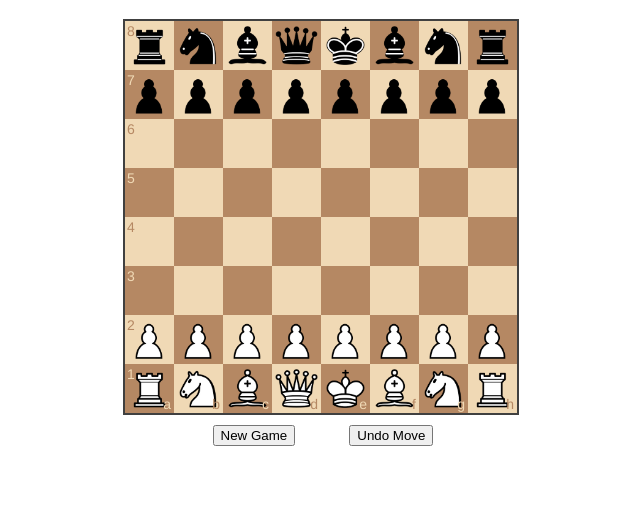
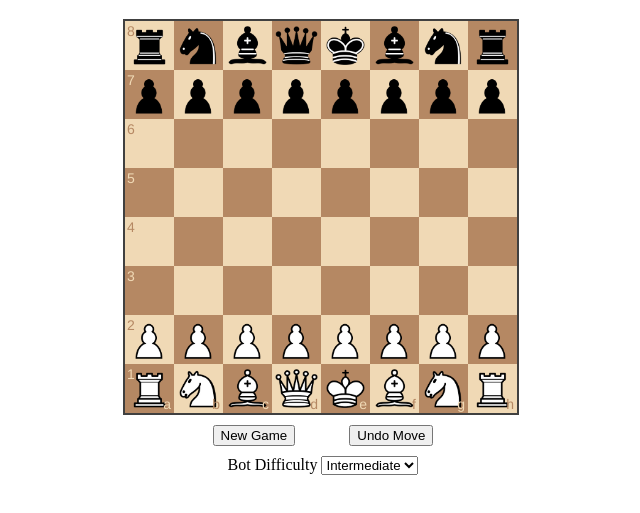
Before and after one commit to RogueNPC/chessbot, a website: page index.html in a window 1280 px wide. Shown: the part 61-574 px from the top of the page, without its empty margins (317-957 px from the left). Drawn offline with Linux system fonts and the light colour scheme.

Commit message:
Added bot difficulty setting

```diff
--- a/index.html
+++ b/index.html
@@ -11,9 +11,22 @@
   <body>
     <!-- Creates a board using the chessboardjs API -->
     <div id="board1" style="width: 400px; margin: auto"></div>
+    <!-- New Game and Undo Move Buttons -->
     <div style="text-align: center; margin: 10px" class="boardState">
       <button style="margin: 0px 25px 0px 0px" class="btn" id="newGameBtn">New Game</button>
       <button style="margin: 0px 0px 0px 25px" class="btn" id="undoMoveBtn">Undo Move</button>
+    </div>
+    <!-- Bot Difficulty Setting (Based on how deep the bot searches)-->
+    <div style="text-align: center; margin: 10px" class="botDifficulty">
+      <label for="search-depth">Bot Difficulty</label>
+      <select id="search-depth">
+        <option value="1">Beginner</option>
+        <option value="2" selected>Intermediate</option>
+        <option value="3">Advanced</option>
+        <!-- currently, harder difficulties crash bot for some reason-->
+        <!-- <option value="4">Expert</option> -->
+        <!-- <option value="5">Master</option> -->
+      </select>
     </div>
 
     <!-- Maybe add postions evaluated and time taken -->
--- a/public/index.js
+++ b/public/index.js
@@ -208,9 +208,7 @@ function getBestMove(game){
         alert('Game over');
     }
 
-    // defaulting depth to 3
-    // TODO: make depth change able
-    var depth = 3;
+    var depth = parseInt($('#search-depth').find(':selected').val());
     var bestMove = minimaxBase(depth, game, true)
 
     return bestMove
```
